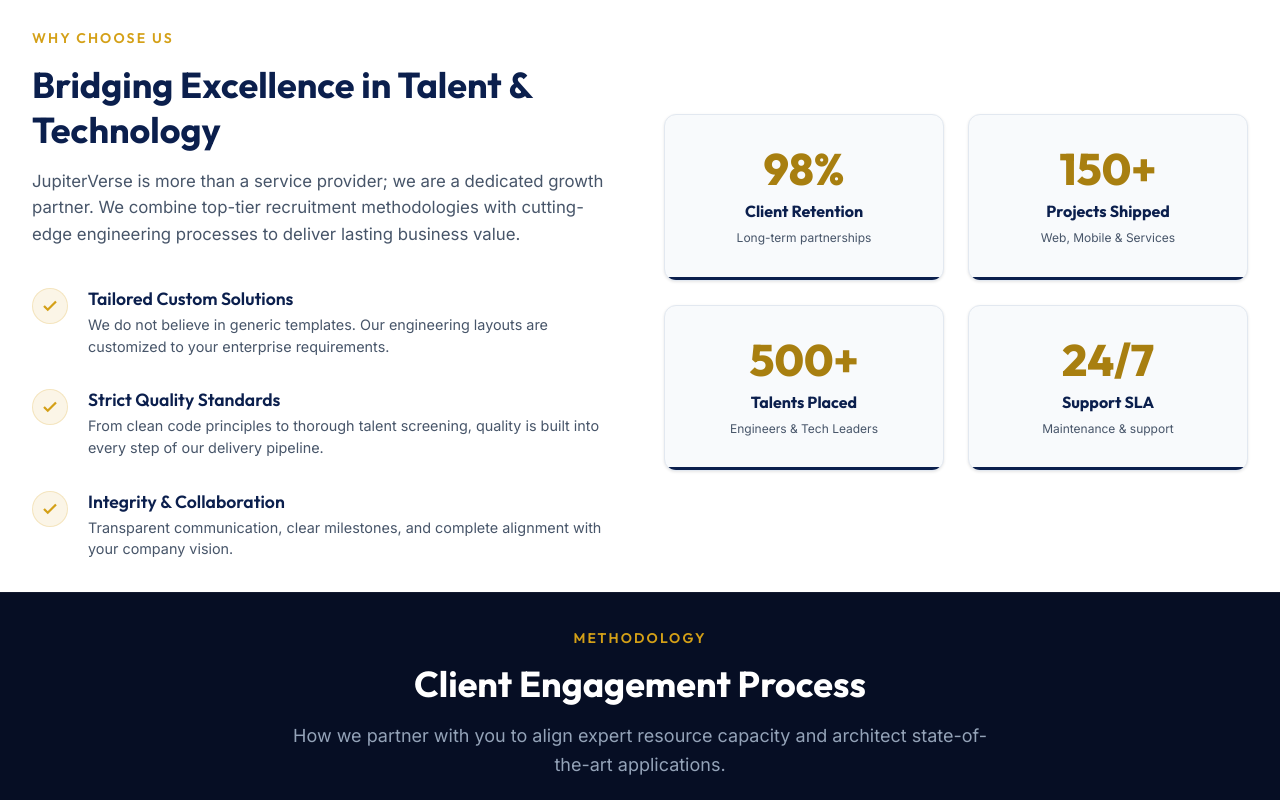
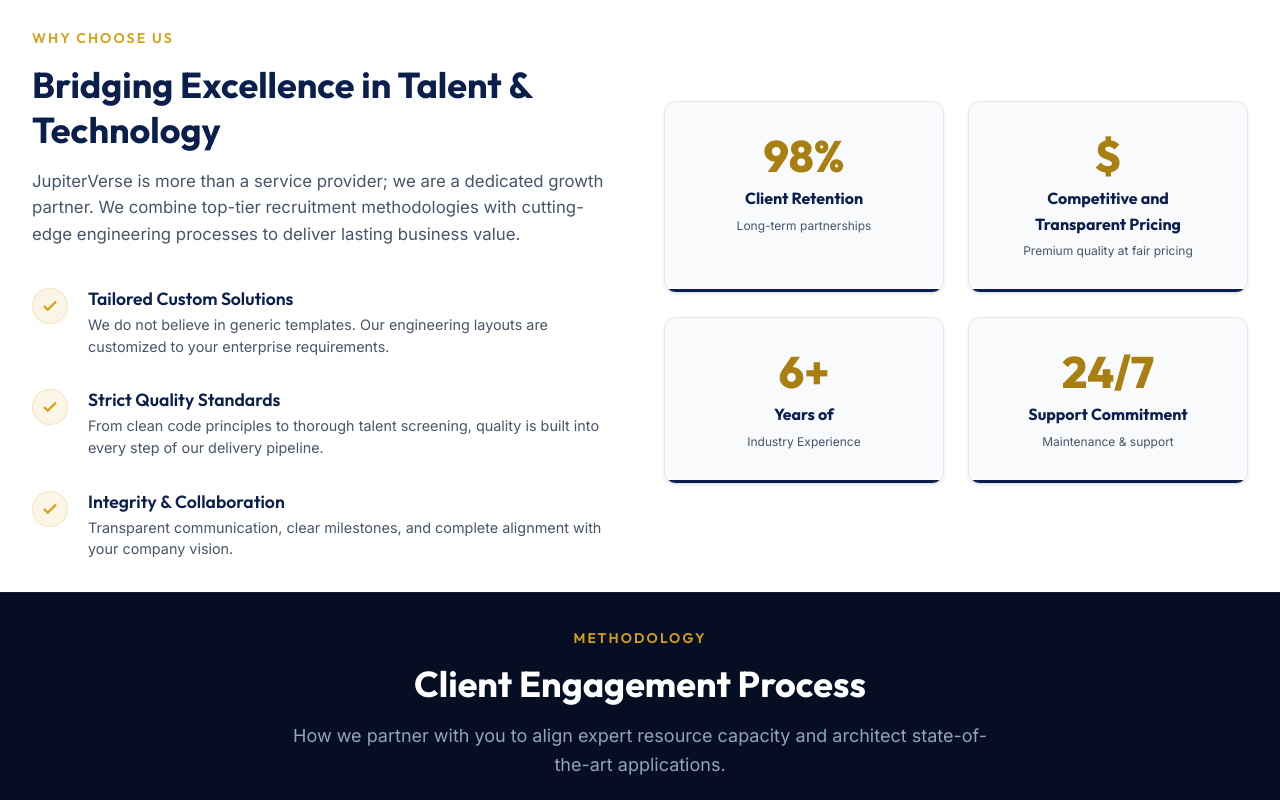
Before and after one commit to JEEVANSH/jupiter-verse, an Angular app: page / in a window 1280 px wide. Shown: the part 1680-2480 px from the top of the page. Built offline with nearby package versions, Linux system fonts and the light colour scheme.

Commit message:
linkedin and call shecdule related changes

```diff
--- a/src/app/components/cta-section/cta-section.component.html
+++ b/src/app/components/cta-section/cta-section.component.html
@@ -8,7 +8,7 @@
     </p>
 
     <div class="cta-actions">
-      <a routerLink="/contact" class="btn btn-accent">
+      <a href="https://calendly.com/jupitervers-hr" target="_blank" rel="noopener noreferrer" class="btn btn-accent">
         Schedule a Consultation
         <svg class="btn-icon" width="16" height="16" viewBox="0 0 24 24" fill="none" stroke="currentColor" stroke-width="2.5" stroke-linecap="round" stroke-linejoin="round">
           <line x1="5" y1="12" x2="19" y2="12"></line>
--- a/src/app/components/footer/footer.component.html
+++ b/src/app/components/footer/footer.component.html
@@ -18,7 +18,7 @@
       <ul class="link-list">
         <li><a routerLink="/">Home</a></li>
         <li><a routerLink="/services">Services</a></li>
-        <li><a routerLink="/portfolio">Portfolio</a></li>
+        <!-- <li><a routerLink="/portfolio">Portfolio</a></li> -->
         <li><a routerLink="/about">About Us</a></li>
         <li><a routerLink="/contact">Contact</a></li>
       </ul>
@@ -41,18 +41,18 @@
       <h4 class="footer-title">Get In Touch</h4>
       <p class="contact-item">
         <svg viewBox="0 0 24 24" width="16" height="16" fill="none" stroke="currentColor" stroke-width="2" stroke-linecap="round" stroke-linejoin="round" class="contact-icon gold-text"><path d="M4 4h16c1.1 0 2 .9 2 2v12c0 1.1-.9 2-2 2H4c-1.1 0-2-.9-2-2V6c0-1.1.9-2 2-2z"></path><polyline points="22,6 12,13 2,6"></polyline></svg>
-        <span>contact&#64;jupiterverse.com</span>
+        <span>info&#64;jupiterverse.com</span>
       </p>
       <p class="contact-item">
         <svg viewBox="0 0 24 24" width="16" height="16" fill="none" stroke="currentColor" stroke-width="2" stroke-linecap="round" stroke-linejoin="round" class="contact-icon gold-text"><path d="M21 11.5a8.38 8.38 0 0 1-.9 3.8 8.5 8.5 0 0 1-7.6 4.7 8.38 8.38 0 0 1-3.8-.9L3 21l1.9-5.7a8.38 8.38 0 0 1-.9-3.8 8.5 8.5 0 0 1 4.7-7.6 8.38 8.38 0 0 1 3.8-.9h.5a8.48 8.48 0 0 1 8 8v.5z"></path></svg>
-        <span>+971 (0) 50 123 4567</span>
+        <span>+91 6360532596</span>
       </p>
 
       <div class="social-icons">
-        <a href="https://linkedin.com" target="_blank" aria-label="LinkedIn" class="social-icon">
+        <a href="https://linkedin.com/company/jupiterverse" target="_blank" aria-label="LinkedIn" class="social-icon">
           <svg viewBox="0 0 24 24" width="18" height="18" fill="none" stroke="currentColor" stroke-width="2" stroke-linecap="round" stroke-linejoin="round"><path d="M16 8a6 6 0 0 1 6 6v7h-4v-7a2 2 0 0 0-2-2 2 2 0 0 0-2 2v7h-4v-7a6 6 0 0 1 6-6z"></path><rect x="2" y="9" width="4" height="12"></rect><circle cx="4" cy="4" r="2"></circle></svg>
         </a>
-        <a href="https://whatsapp.com" target="_blank" aria-label="WhatsApp" class="social-icon">
+        <a href="https://wa.me/916360532596" target="_blank" aria-label="WhatsApp" class="social-icon">
           <svg viewBox="0 0 24 24" width="18" height="18" fill="none" stroke="currentColor" stroke-width="2" stroke-linecap="round" stroke-linejoin="round"><path d="M21 11.5a8.38 8.38 0 0 1-.9 3.8 8.5 8.5 0 0 1-7.6 4.7 8.38 8.38 0 0 1-3.8-.9L3 21l1.9-5.7a8.38 8.38 0 0 1-.9-3.8 8.5 8.5 0 0 1 4.7-7.6 8.38 8.38 0 0 1 3.8-.9h.5a8.48 8.48 0 0 1 8 8v.5z"></path></svg>
         </a>
       </div>
--- a/src/app/components/hero/hero.component.html
+++ b/src/app/components/hero/hero.component.html
@@ -21,7 +21,7 @@
       </p>
 
       <div class="hero-actions">
-        <a routerLink="/contact" class="btn btn-accent">
+        <a href="https://calendly.com/jupitervers-hr" target="_blank" rel="noopener noreferrer" class="btn btn-accent">
           Schedule a Consultation
           <svg class="btn-icon" width="16" height="16" viewBox="0 0 24 24" fill="none" stroke="currentColor" stroke-width="2.5" stroke-linecap="round" stroke-linejoin="round">
             <line x1="5" y1="12" x2="19" y2="12"></line>
--- a/src/app/components/navbar/navbar.component.html
+++ b/src/app/components/navbar/navbar.component.html
@@ -34,7 +34,7 @@
 
     <!-- CTA Button -->
     <div class="nav-cta-desktop">
-      <a routerLink="/contact" class="btn btn-accent btn-sm">Schedule a Consultation</a>
+      <a href="https://calendly.com/jupitervers-hr" target="_blank" rel="noopener noreferrer" class="btn btn-accent btn-sm">Schedule a Consultation</a>
     </div>
 
     <!-- Mobile Menu Toggle Button -->
@@ -54,7 +54,7 @@
       <!-- <a routerLink="/portfolio" routerLinkActive="active" (click)="closeMobileMenu()">Portfolio</a> -->
       <a routerLink="/about" routerLinkActive="active" (click)="closeMobileMenu()">About Us</a>
       <a routerLink="/contact" routerLinkActive="active" (click)="closeMobileMenu()">Contact</a>
-      <a routerLink="/contact" class="btn btn-accent mobile-cta-btn" (click)="closeMobileMenu()">Schedule
+      <a href="https://calendly.com/jupitervers-hr" target="_blank" rel="noopener noreferrer" class="btn btn-accent mobile-cta-btn" (click)="closeMobileMenu()">Schedule
         Consultation</a>
     </nav>
   </div>
--- a/src/app/components/why-choose-us/why-choose-us.component.html
+++ b/src/app/components/why-choose-us/why-choose-us.component.html
@@ -58,20 +58,20 @@
           </div>
 
           <div class="stat-card hover-lift">
-            <div class="stat-number">150+</div>
-            <div class="stat-label">Projects Shipped</div>
-            <div class="stat-sub">Web, Mobile & Services</div>
+            <div class="stat-number">$</div>
+            <div class="stat-label">Competitive and Transparent Pricing</div>
+            <div class="stat-sub">Premium quality at fair pricing</div>
           </div>
 
           <div class="stat-card hover-lift">
-            <div class="stat-number">500+</div>
-            <div class="stat-label">Talents Placed</div>
-            <div class="stat-sub">Engineers & Tech Leaders</div>
+            <div class="stat-number">6+</div>
+            <div class="stat-label">Years of</div>
+            <div class="stat-sub">Industry Experience</div>
           </div>
 
           <div class="stat-card hover-lift">
             <div class="stat-number">24/7</div>
-            <div class="stat-label">Support SLA</div>
+            <div class="stat-label">Support Commitment</div>
             <div class="stat-sub">Maintenance & support</div>
           </div>
         </div>
--- a/src/app/pages/about/about.component.css
+++ b/src/app/pages/about/about.component.css
@@ -163,6 +163,6 @@
   }
 }
 
-.section.container {
+/* .section.container {
   padding: 2rem !important;
-}
+} */
--- a/src/app/pages/contact/contact.component.html
+++ b/src/app/pages/contact/contact.component.html
@@ -5,10 +5,16 @@
       <span class="section-tag text-gradient-gold">Connect</span>
       <h1 class="contact-title">Let's Discuss Your Project</h1>
       <p class="contact-desc">
-        Get in touch with JupiterVerse. Whether you are scaling your team with direct hires or seeking robust software engineering, we deliver results.
+        Get in touch with JupiterVerse. Whether you are scaling your team with direct hires or seeking robust software
+        engineering, we deliver results.
       </p>
     </div>
   </section>
+
+  <!-- Calendly Inline Widget -->
+  <!-- <section class="container calendly-widget animate-fade-in-up">
+    <div class="calendly-inline-widget" data-url="https://calendly.com/jupitervers-hr" style="min-width:320px;height:700px;"></div>
+  </section> -->
 
   <!-- Main Columns Grid -->
   <section class="container">
@@ -19,18 +25,22 @@
         <span class="section-tag">Direct Channels</span>
         <h2 class="panel-title">Get In Touch</h2>
         <p class="panel-desc">
-          Have specific constraints or timelines? Pick your preferred mode of communication. Our consultants are available to provide support.
+          Have specific constraints or timelines? Pick your preferred mode of communication. Our consultants are
+          available to provide support.
         </p>
 
         <div class="channel-list">
           <!-- Email Card -->
           <div class="channel-card hover-lift">
             <div class="channel-icon">
-              <svg viewBox="0 0 24 24" width="22" height="22" fill="none" stroke="currentColor" stroke-width="2"><path d="M4 4h16c1.1 0 2 .9 2 2v12c0 1.1-.9 2-2 2H4c-1.1 0-2-.9-2-2V6c0-1.1.9-2 2-2z"></path><polyline points="22,6 12,13 2,6"></polyline></svg>
+              <svg viewBox="0 0 24 24" width="22" height="22" fill="none" stroke="currentColor" stroke-width="2">
+                <path d="M4 4h16c1.1 0 2 .9 2 2v12c0 1.1-.9 2-2 2H4c-1.1 0-2-.9-2-2V6c0-1.1.9-2 2-2z"></path>
+                <polyline points="22,6 12,13 2,6"></polyline>
+              </svg>
             </div>
             <div>
               <h4>Email Us</h4>
-              <a href="mailto:contact&#64;jupiterverse.com" class="channel-link">contact&#64;jupiterverse.com</a>
+              <a href="mailto:info&#64;jupiterverse.com" class="channel-link">info&#64;jupiterverse.com</a>
               <p class="channel-note">Response within 24 business hours</p>
             </div>
           </div>
@@ -38,23 +48,32 @@
           <!-- WhatsApp Card -->
           <div class="channel-card hover-lift">
             <div class="channel-icon green-icon">
-              <svg viewBox="0 0 24 24" width="22" height="22" fill="none" stroke="currentColor" stroke-width="2"><path d="M21 11.5a8.38 8.38 0 0 1-.9 3.8 8.5 8.5 0 0 1-7.6 4.7 8.38 8.38 0 0 1-3.8-.9L3 21l1.9-5.7a8.38 8.38 0 0 1-.9-3.8 8.5 8.5 0 0 1 4.7-7.6 8.38 8.38 0 0 1 3.8-.9h.5a8.48 8.48 0 0 1 8 8v.5z"></path></svg>
+              <svg viewBox="0 0 24 24" width="22" height="22" fill="none" stroke="currentColor" stroke-width="2">
+                <path
+                  d="M21 11.5a8.38 8.38 0 0 1-.9 3.8 8.5 8.5 0 0 1-7.6 4.7 8.38 8.38 0 0 1-3.8-.9L3 21l1.9-5.7a8.38 8.38 0 0 1-.9-3.8 8.5 8.5 0 0 1 4.7-7.6 8.38 8.38 0 0 1 3.8-.9h.5a8.48 8.48 0 0 1 8 8v.5z">
+                </path>
+              </svg>
             </div>
             <div>
               <h4>WhatsApp Chat</h4>
-              <a href="https://wa.me/971501234567" target="_blank" class="channel-link">+971 (0) 50 123 4567</a>
-              <p class="channel-note">Available Sunday - Thursday, 9 AM - 6 PM</p>
+              <a href="https://wa.me/916360532596" target="_blank" class="channel-link">+91 6360532596</a>
+              <p class="channel-note">Available Monday - Saturday, 9 AM - 6 PM</p>
             </div>
           </div>
 
           <!-- LinkedIn Card -->
           <div class="channel-card hover-lift">
             <div class="channel-icon blue-icon">
-              <svg viewBox="0 0 24 24" width="22" height="22" fill="none" stroke="currentColor" stroke-width="2"><path d="M16 8a6 6 0 0 1 6 6v7h-4v-7a2 2 0 0 0-2-2 2 2 0 0 0-2 2v7h-4v-7a6 6 0 0 1 6-6z"></path><rect x="2" y="9" width="4" height="12"></rect><circle cx="4" cy="4" r="2"></circle></svg>
+              <svg viewBox="0 0 24 24" width="22" height="22" fill="none" stroke="currentColor" stroke-width="2">
+                <path d="M16 8a6 6 0 0 1 6 6v7h-4v-7a2 2 0 0 0-2-2 2 2 0 0 0-2 2v7h-4v-7a6 6 0 0 1 6-6z"></path>
+                <rect x="2" y="9" width="4" height="12"></rect>
+                <circle cx="4" cy="4" r="2"></circle>
+              </svg>
             </div>
             <div>
               <h4>LinkedIn Professional</h4>
-              <a href="https://linkedin.com/company/jupiterverse" target="_blank" class="channel-link">linkedin.com/company/jupiterverse</a>
+              <a href="https://linkedin.com/company/jupiterverse" target="_blank"
+                class="channel-link">linkedin.com/company/jupiterverse</a>
               <p class="channel-note">Follow for updates & talent opportunities</p>
             </div>
           </div>
--- a/src/app/pages/contact/contact.component.ts
+++ b/src/app/pages/contact/contact.component.ts
@@ -1,5 +1,5 @@
-import { Component } from '@angular/core';
-import { CommonModule } from '@angular/common';
+import { Component, Inject, OnInit, Renderer2 } from '@angular/core';
+import { CommonModule, DOCUMENT } from '@angular/common';
 import { ContactFormComponent } from '../../components/contact-form/contact-form.component';
 
 @Component({
@@ -9,4 +9,13 @@
   templateUrl: './contact.component.html',
   styleUrl: './contact.component.css'
 })
-export class ContactComponent {}
+export class ContactComponent implements OnInit {
+  constructor(private renderer: Renderer2, @Inject(DOCUMENT) private document: Document) {}
+
+  ngOnInit(): void {
+    const script = this.renderer.createElement('script');
+    script.src = 'https://assets.calendly.com/assets/external/widget.js';
+    script.async = true;
+    this.renderer.appendChild(this.document.body, script);
+  }
+}
```
